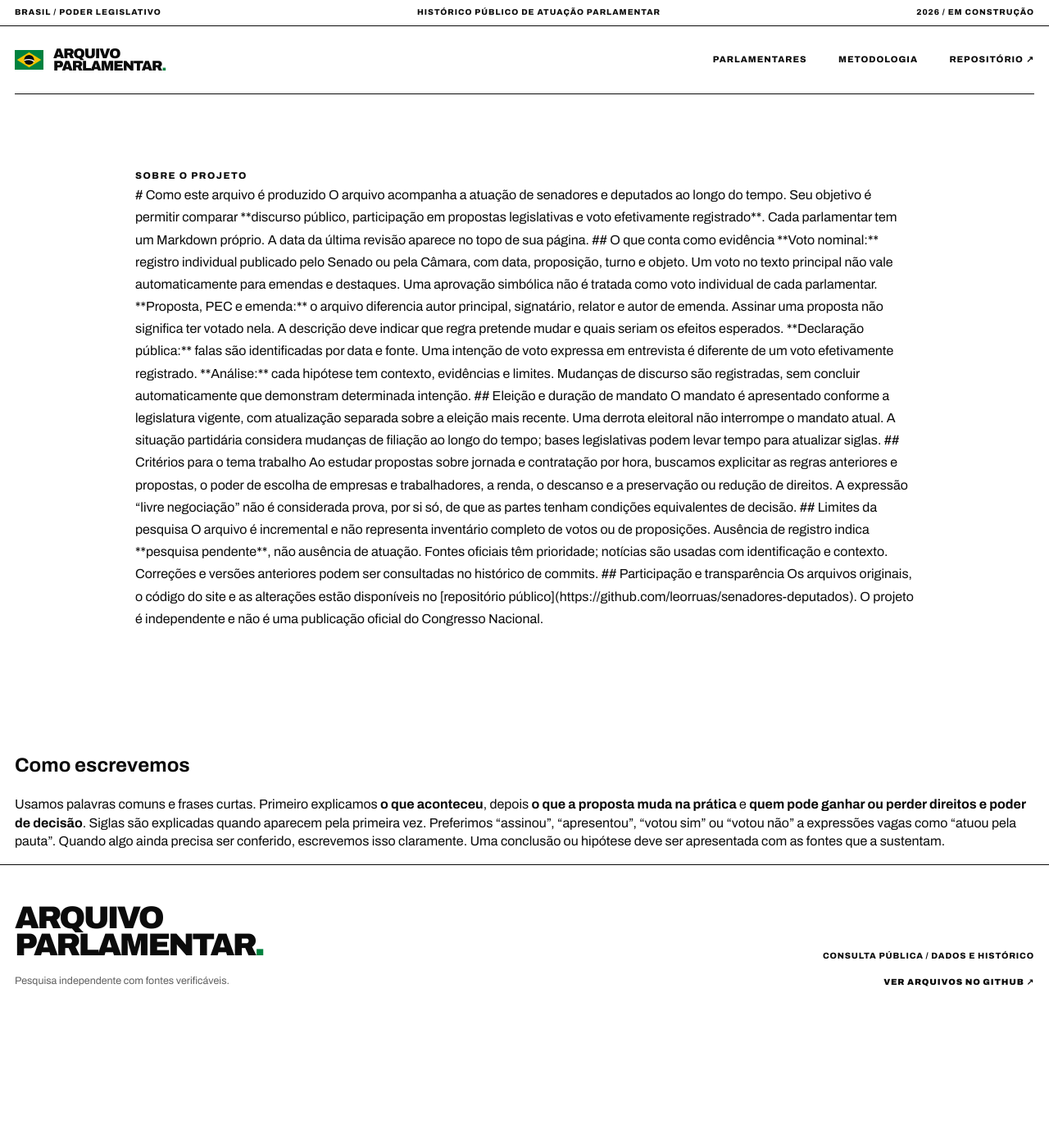
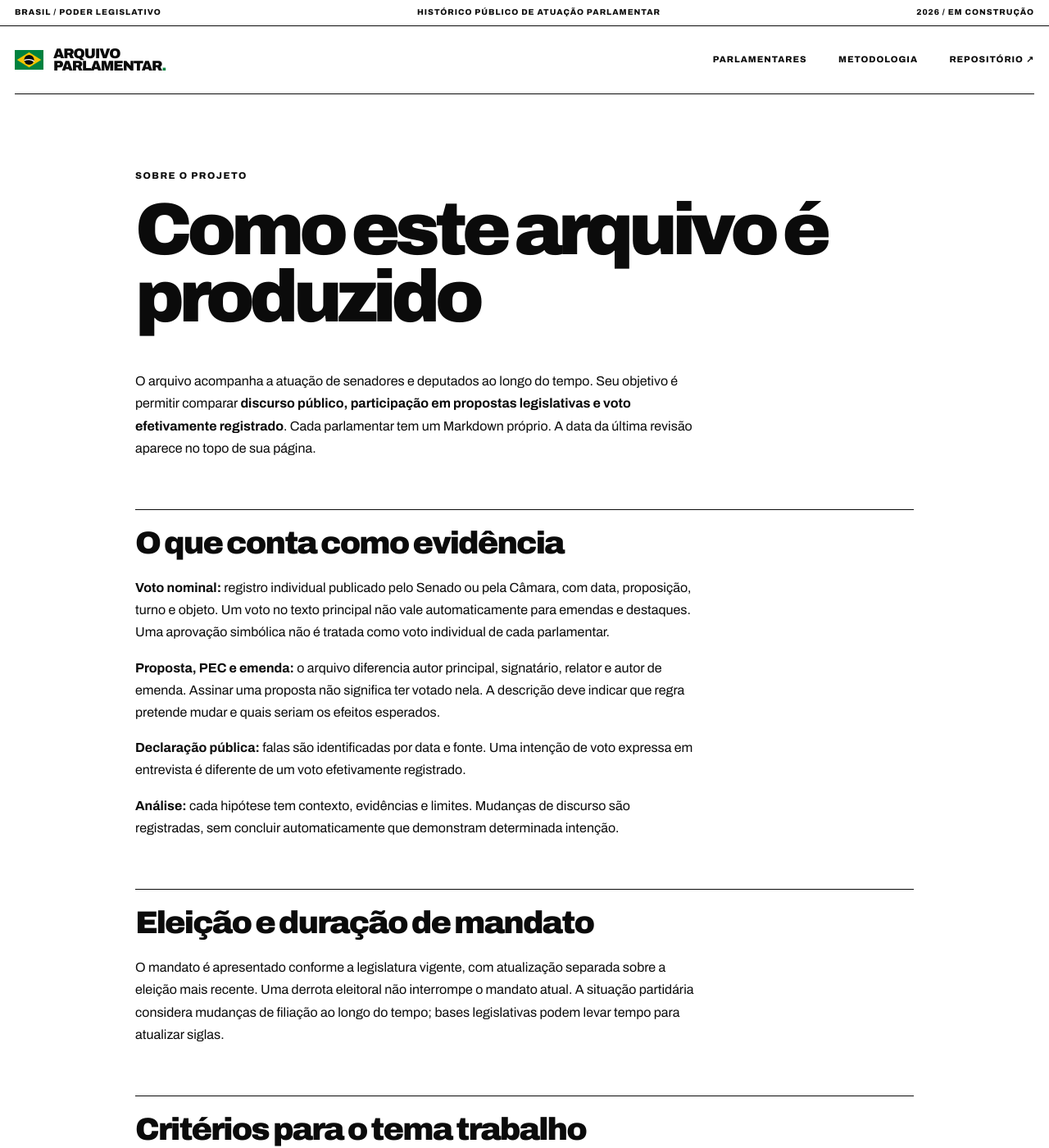
Before and after one commit to leorruas/senadores-deputados, a Jekyll site: the page built from metodologia.md, in a window 1280 px wide and 1400 px high. Shown: the whole window at 82% size. Built offline with Jekyll 4.4.1, drawn with Linux system fonts in a browser that asks for light colours; some of the changed text lies outside the part shown.

Commit message:
site: corrige renderizacao da metodologia em Markdown

```diff
--- a/metodologia.md
+++ b/metodologia.md
@@ -3,7 +3,7 @@ layout: default
 title: Metodologia
 permalink: /metodologia/
 ---
-<div class="pagina-texto">
+<div class="pagina-texto" markdown="1">
 <p class="sobretitulo">Sobre o projeto</p>
 
 # Como este arquivo é produzido
@@ -35,8 +35,8 @@ O arquivo é incremental e não representa inventário completo de votos ou de p
 ## Participação e transparência
 
 Os arquivos originais, o código do site e as alterações estão disponíveis no [repositório público](https://github.com/leorruas/senadores-deputados). O projeto é independente e não é uma publicação oficial do Congresso Nacional.
-</div>
-
 ## Como escrevemos
 
 Usamos palavras comuns e frases curtas. Primeiro explicamos **o que aconteceu**, depois **o que a proposta muda na prática** e **quem pode ganhar ou perder direitos e poder de decisão**. Siglas são explicadas quando aparecem pela primeira vez. Preferimos “assinou”, “apresentou”, “votou sim” ou “votou não” a expressões vagas como “atuou pela pauta”. Quando algo ainda precisa ser conferido, escrevemos isso claramente. Uma conclusão ou hipótese deve ser apresentada com as fontes que a sustentam.
+
+</div>
```
